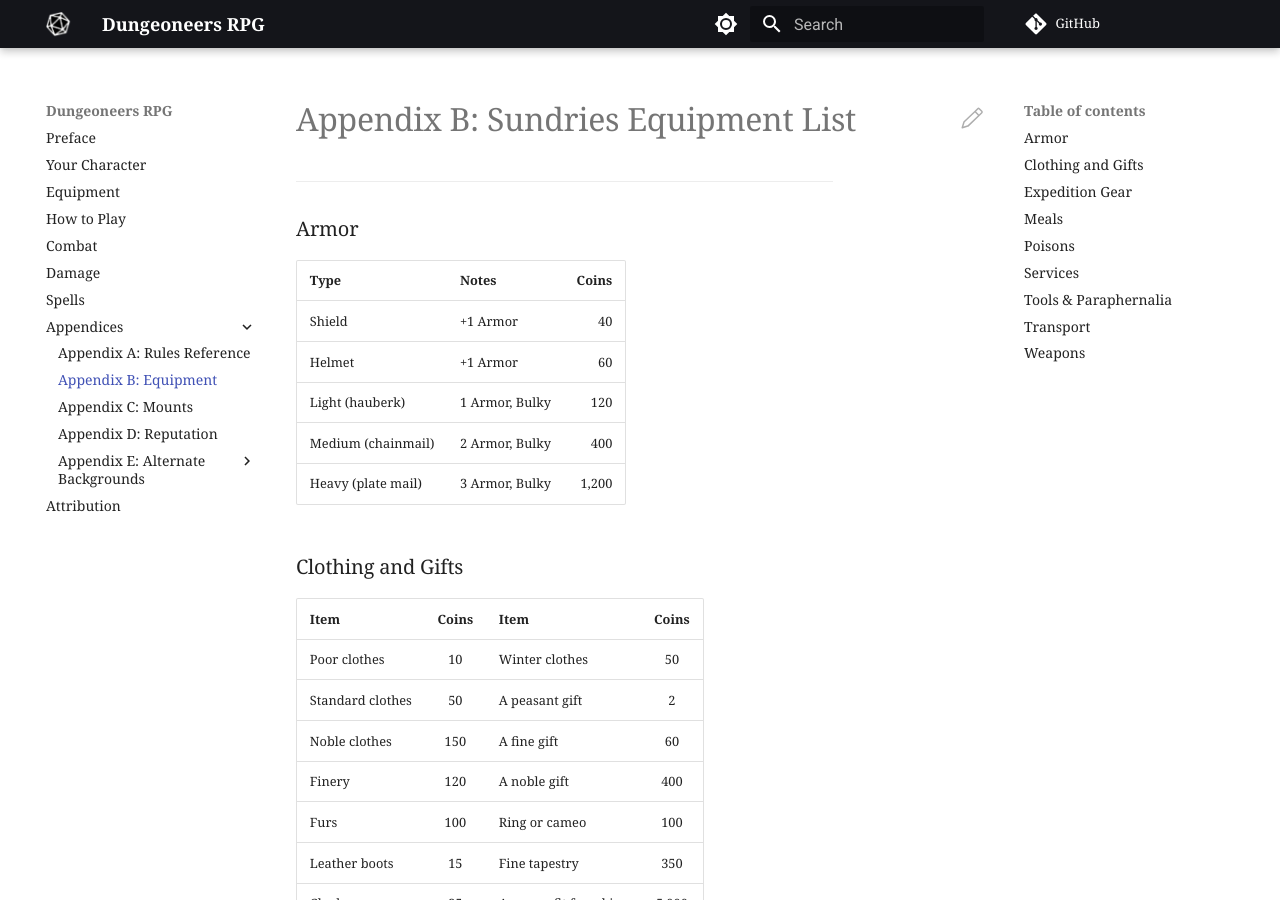
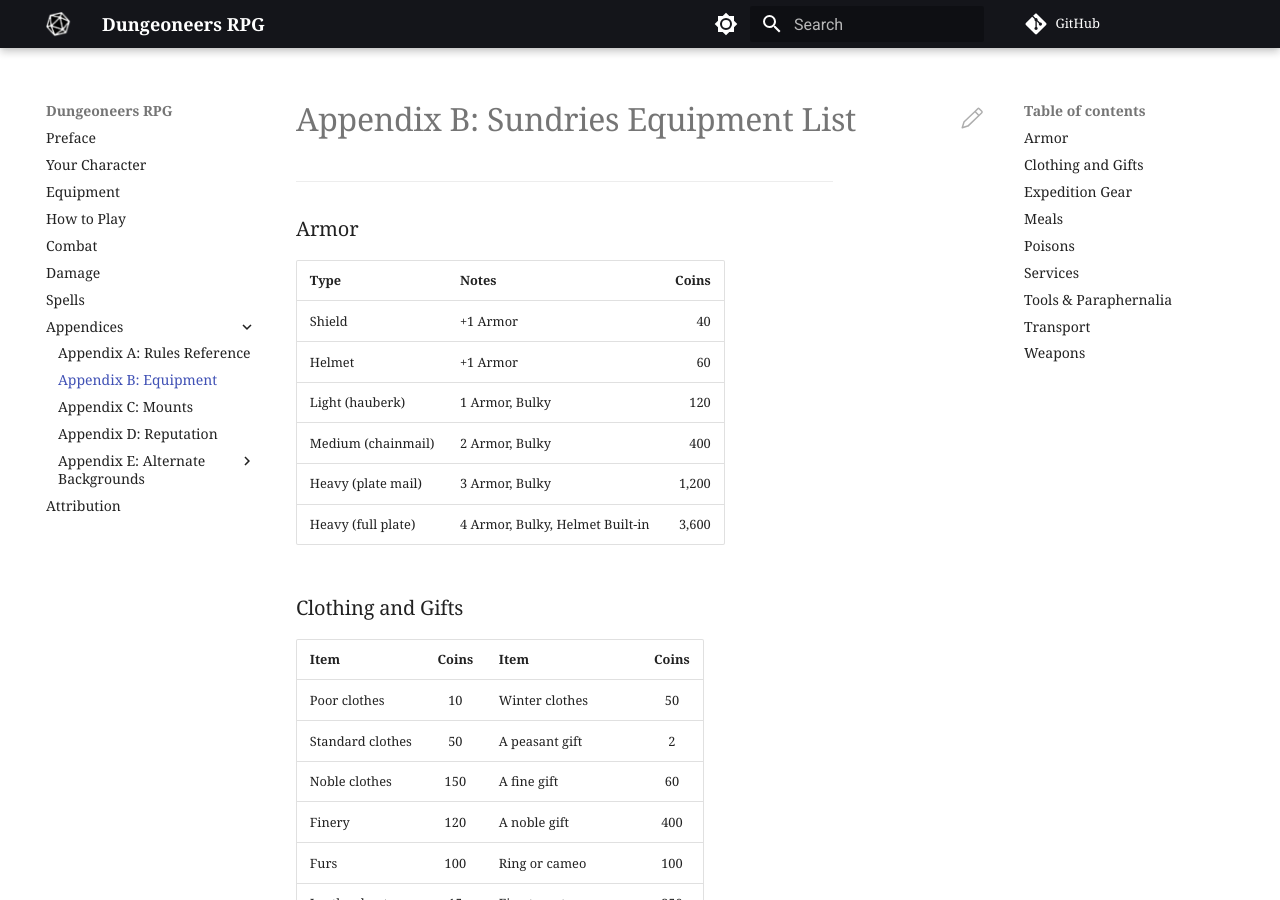
Before and after one commit to joemoose/dungeoneers.d20, an MkDocs documentation site: the page built from docs/appendix-b-sundries.md, in a window 1280 px wide and 900 px high. Built offline with MkDocs 1.6.1 and Material for MkDocs 9.7.7, drawn with Linux system fonts in a browser that asks for light colours; comment, search, counter and statistics services are not loaded.

Commit message:
Update appendix-b-sundries.md

```diff
--- a/docs/appendix-b-sundries.md
+++ b/docs/appendix-b-sundries.md
@@ -11,6 +11,7 @@
 | Light (hauberk) | 1 Armor, Bulky | 120 |
 | Medium (chainmail) | 2 Armor, Bulky | 400 |
 | Heavy (plate mail) | 3 Armor, Bulky | 1,200 |
+| Heavy (full plate) | 4 Armor, Bulky, Helmet Built-in | 3,600 |
 
 ### Clothing and Gifts
 
```
